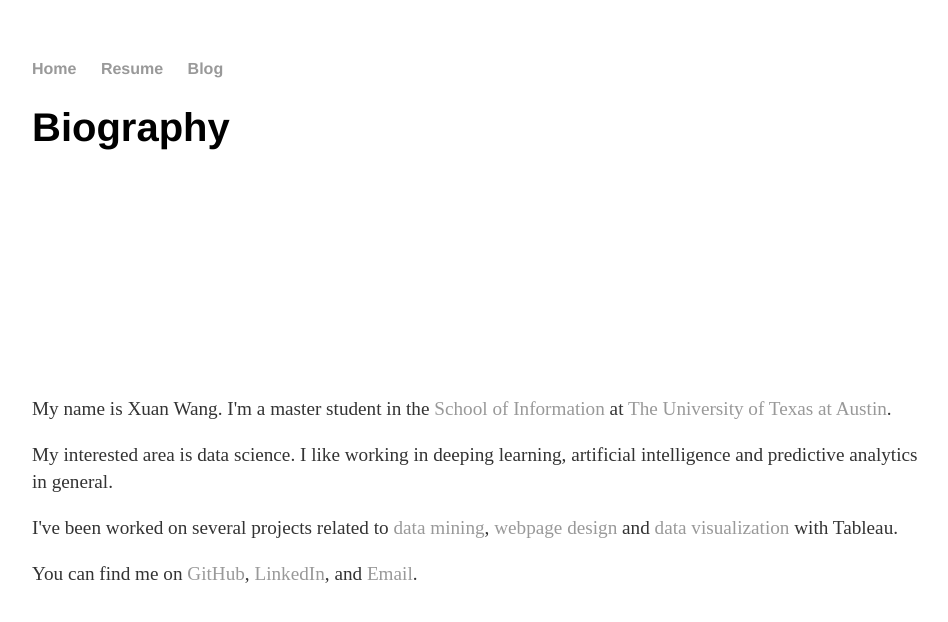
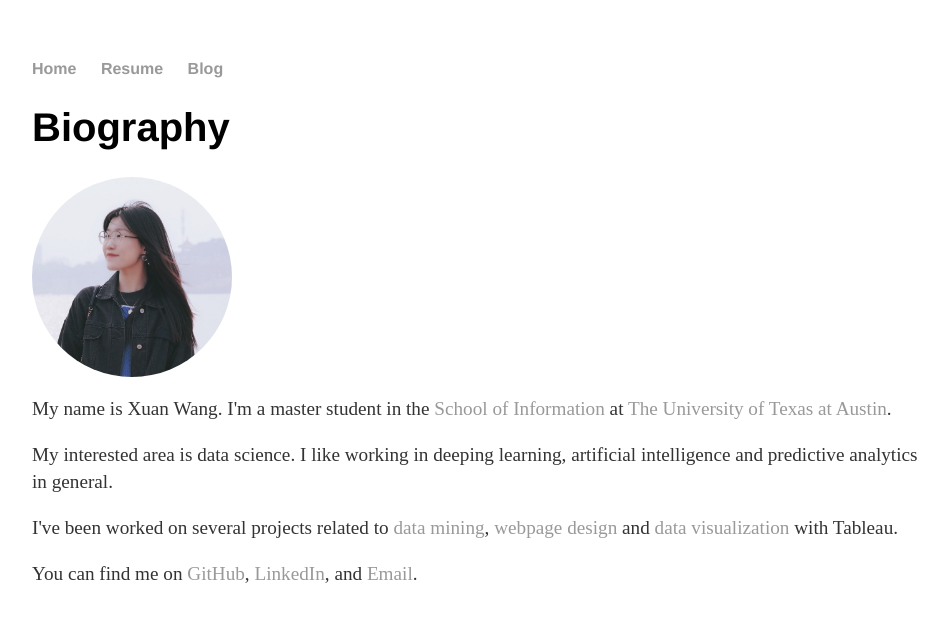
Before and after one commit to xxuanwang-zz/Portfolio, a Jekyll site: the page built from index.html, in a window 1280 px wide. Shown: the top 622 px of the page, without its empty margins (160-1108 px from the left). Built offline with Jekyll 4.4.1, drawn with Linux system fonts in a browser that asks for light colours.

Commit message:
Update index.html

```diff
--- a/index.html
+++ b/index.html
@@ -14,15 +14,9 @@ title: Xuan Wang
 		  height: 200px;
 		  text-align: center;
 	  }
-	  b{
-		  height: 100%;
-		  display: inline-block;
-		  vertical-align: middle;
-	  }
   </style>
   <section id="about">
     <div class="div">
-	    <b></b>
 	    <img src="./img/me.jpg" style="width: 100%; height: auto;" vertical-align: middle;/>
      </div>
 
```
